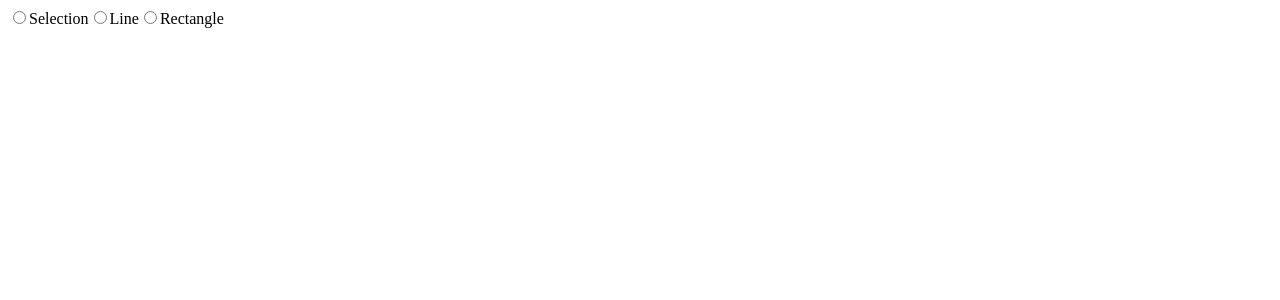
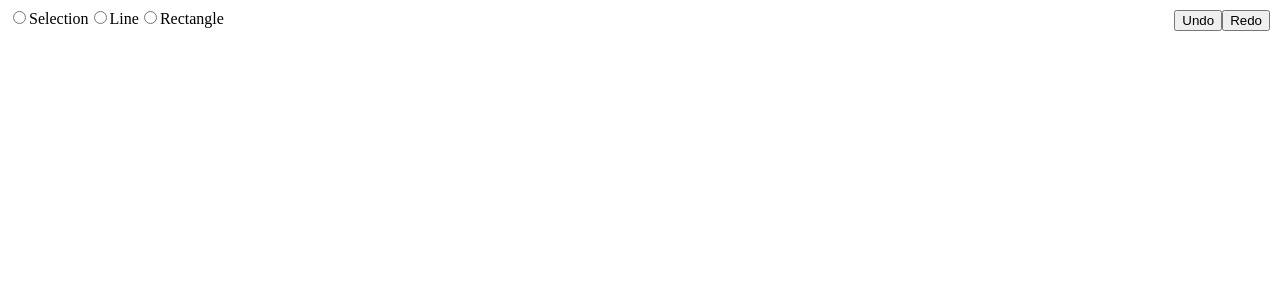
Before and after one commit to RugvedB/LetsDraw, a React (Create React App) app: page / in a window 1280 px wide. Shown: the top 300 px of the page. Built offline with nearby package versions, Linux system fonts and the light colour scheme.

Commit message:
Undo-Redu functionality with custom hook done

```diff
--- a/src/App.js
+++ b/src/App.js
@@ -1,4 +1,4 @@
-import { useLayoutEffect, useState } from "react";
+import { useEffect, useLayoutEffect, useState } from "react";
 import rough from 'roughjs/bundled/rough.esm';
 
 const generator = rough.generator()
@@ -113,8 +113,35 @@ function resizedCoordinates(clientX, clientY, position, coordinates) {
 
 }
 
+const useHistory = (initialState) => {
+  const [index, setIndex] = useState(0)
+  const [history, setHistory] = useState([initialState])
+
+  const setState = (action, override = false) => {
+    // action could be a 1)current state or 2)function
+    // 1) setState(items) 2) setState(prevState => prevState)
+    const newState = typeof action === "function" ? action(history[index]) : action
+    if(override) {
+      const historyCopy = [...history]
+      historyCopy[index] = newState
+      setHistory(historyCopy)
+    }
+    else{
+      const updatedState = [...history].splice(0, index + 1)
+      setHistory([...updatedState, newState])
+      setIndex(prevState => prevState + 1)
+    }
+
+  }
+
+  const undo = () => index > 0 && setIndex(prevState => prevState - 1)
+  const redo = () => index < history.length - 1 && setIndex(prevState => prevState + 1)
+
+  return [history[index], setState, undo, redo]
+}
+
 function App() {
-  const [elements, setElements] = useState([])
+  const [elements, setElements, undo, redo] = useHistory([])
   const [action, setAction] = useState('none')
   const [tool, setTool] = useState(null)
   const [selectedElement, setSelectedElement] = useState(null)
@@ -131,6 +158,23 @@ function App() {
 
   },[elements])
 
+  useEffect(() => {
+    const undoRedoFunction = event => {
+      if((event.ctrlKey && event.key === "z")) {
+        undo()
+      }
+      if((event.ctrlKey && event.key === "y")) {
+        redo()
+      }
+    }
+
+    document.addEventListener("keydown", undoRedoFunction)
+
+    return () => {
+      document.removeEventListener("keydown", undoRedoFunction)
+    }
+  }, [undo, redo])
+
   const handleMouseDown = (event) => {
     const { clientX, clientY } = event
 
@@ -140,6 +184,9 @@ function App() {
       if(element) {
         const offsetX = clientX - element.x1
         const offsetY = clientY - element.y1
+        setSelectedElement({...element, offsetX, offsetY})
+        // Added the below line because when we use selection, history is not created, only its last element is overrided. So to create a new entry in history we use setElements whichis actually the setState method of useHistory.
+        setElements(prevState => prevState)
 
         if(element.position === "inside"){
           setAction("moving")
@@ -148,10 +195,9 @@ function App() {
           console.log('setting action to resizing')
           setAction("resizing")
         }
-        setSelectedElement({...element, offsetX, offsetY})
       }
     }
-    else{
+    else if(tool === "rectangle" || tool === "line"){
       const id = elements.length
       const element = createElement(id, clientX, clientY, clientX, clientY, tool)
       setElements(prevState => [...prevState, element])
@@ -166,7 +212,7 @@ function App() {
 
     const elementsCopy = [...elements]
     elementsCopy[id] = updatedElement
-    setElements(elementsCopy)
+    setElements(elementsCopy, true)
   }
 
   const handleMouseMove = (event) => {
@@ -203,12 +249,14 @@ function App() {
   }
 
   const handleMouseUp = (event) => {
-    const index = selectedElement.id
-    const { id, type } = elements[index]
+    if(selectedElement){
+      const index = selectedElement.id
+      const { id, type } = elements[index]
 
-    if(action === "drawing" || action === "resizing") {
-      const { x1, y1, x2, y2 } = adjustElementCoordinates(elements[index])
-      updateElement(id, x1, y1, x2, y2, type)
+      if(action === "drawing" || action === "resizing") {
+        const { x1, y1, x2, y2 } = adjustElementCoordinates(elements[index])
+        updateElement(id, x1, y1, x2, y2, type)
+      }
     }
 
     setAction("none")
@@ -243,6 +291,11 @@ function App() {
         <label htmlFor="rectangle">Rectangle</label>
       </div>
 
+      <div style={{ position: "fixed", top: 0, right: 0, padding: "10px" }}>
+        <button onClick={() => undo()}>Undo</button>
+        <button onClick={() => redo()}>Redo</button>
+      </div>
+
       <canvas
         id="canvas"
         width={window.innerWidth}
```
